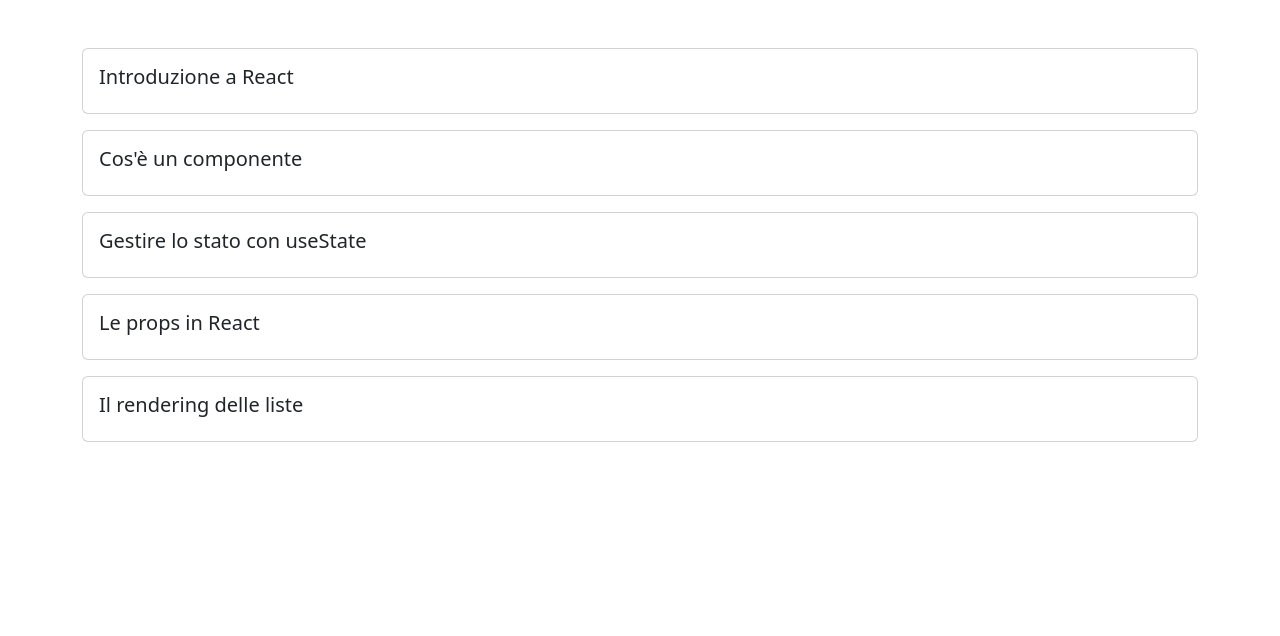
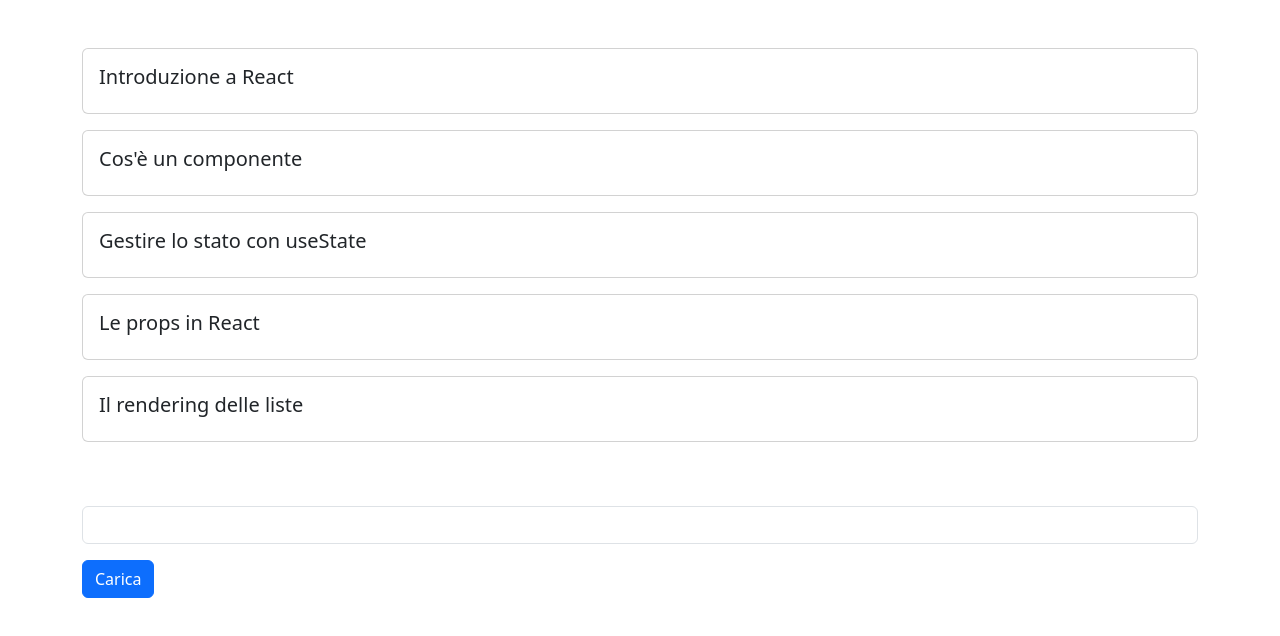
Before and after one commit to Carlo-Falanga/react-form, a React (Vite) app: page / in a window 1280 px wide. Shown: the top 636 px of the page. Built offline with nearby package versions, Linux system fonts and the light colour scheme.

Commit message:
add basic form structure

```diff
--- a/src/App.jsx
+++ b/src/App.jsx
@@ -29,6 +29,7 @@
 function App() {
   return (
     <>
+    {/* Articles */}
       <div className="container">
         <div className="row mt-5">
           <div className="col">
@@ -43,6 +44,14 @@
           </div>
         </div>
       </div>
+
+      {/* Form */}
+      <div className="container">
+      <div className="form">
+        <input className="form-control mt-5" type="text" />
+        <div className="btn btn-primary mt-3">Carica</div>
+      </div>
+      </div>
     </>
   );
 }
```
